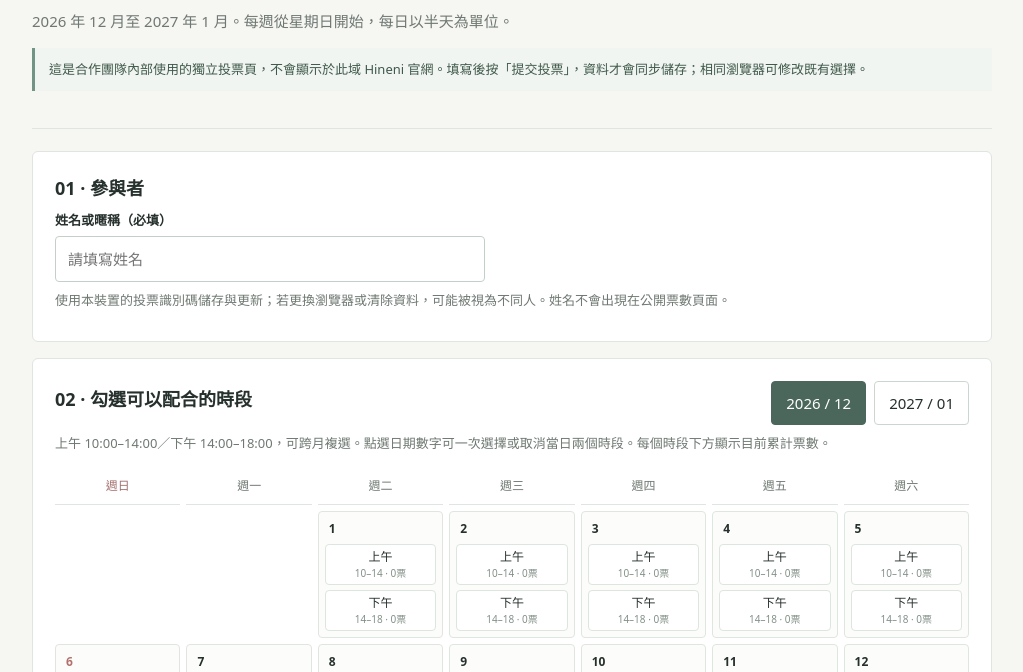
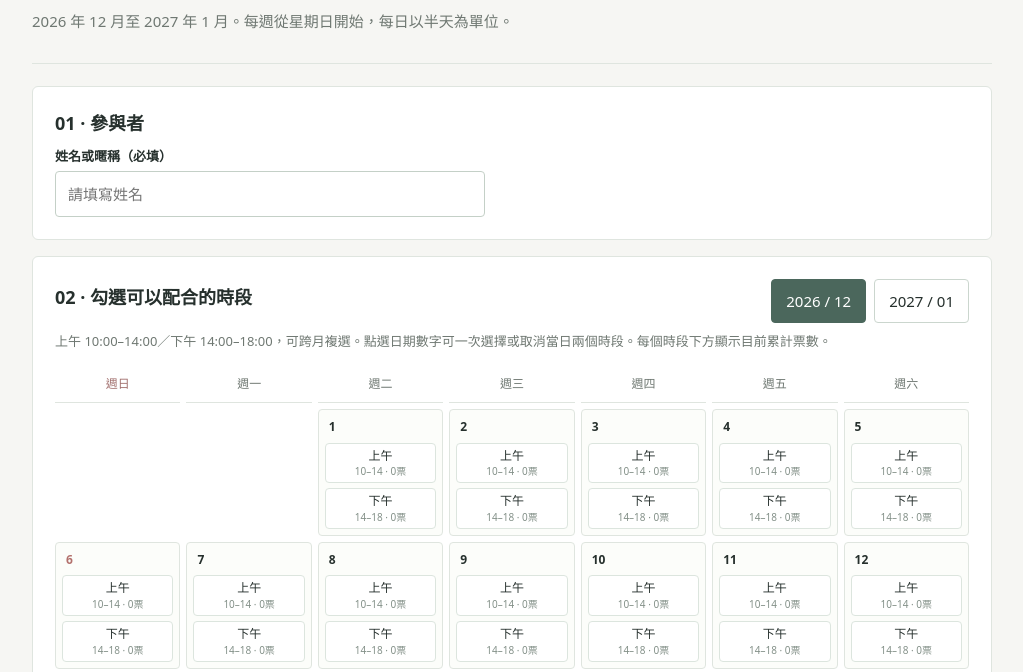
Before and after one commit to h-s017/hineni, a plain HTML site: page internal-tools/qipao-availability-poll.html in a window 1280 px wide. Shown: the part 126-798 px from the top of the page, without its empty margins (128-1151 px from the left). Drawn offline with Linux system fonts and the light colour scheme; no server answers.

Commit message:
Remove two explanatory paragraphs from qipao poll interface

```diff
--- a/internal-tools/qipao-availability-poll.html
+++ b/internal-tools/qipao-availability-poll.html
@@ -46,13 +46,11 @@
   <div class="eyebrow">HANA · PRIVATE LINK POLL</div>
   <h1>旗袍合作｜可配合時間投票</h1>
   <p>2026 年 12 月至 2027 年 1 月。每週從星期日開始，每日以半天為單位。</p>
-  <div class="notice">這是合作團隊內部使用的獨立投票頁，不會顯示於此域 Hineni 官網。填寫後按「提交投票」，資料才會同步儲存；相同瀏覽器可修改既有選擇。</div>
  </header>
  <section class="card">
   <h2>01 · 參與者</h2>
   <label for="voterName">姓名或暱稱（必填）</label>
   <input id="voterName" maxlength="40" autocomplete="name" placeholder="請填寫姓名">
-  <p class="muted">使用本裝置的投票識別碼儲存與更新；若更換瀏覽器或清除資料，可能被視為不同人。姓名不會出現在公開票數頁面。</p>
  </section>
  <section class="card">
   <div class="row"><h2>02 · 勾選可以配合的時段</h2><div class="actions"><button id="decBtn" type="button" class="active">2026 / 12</button><button id="janBtn" type="button">2027 / 01</button></div></div>
```
